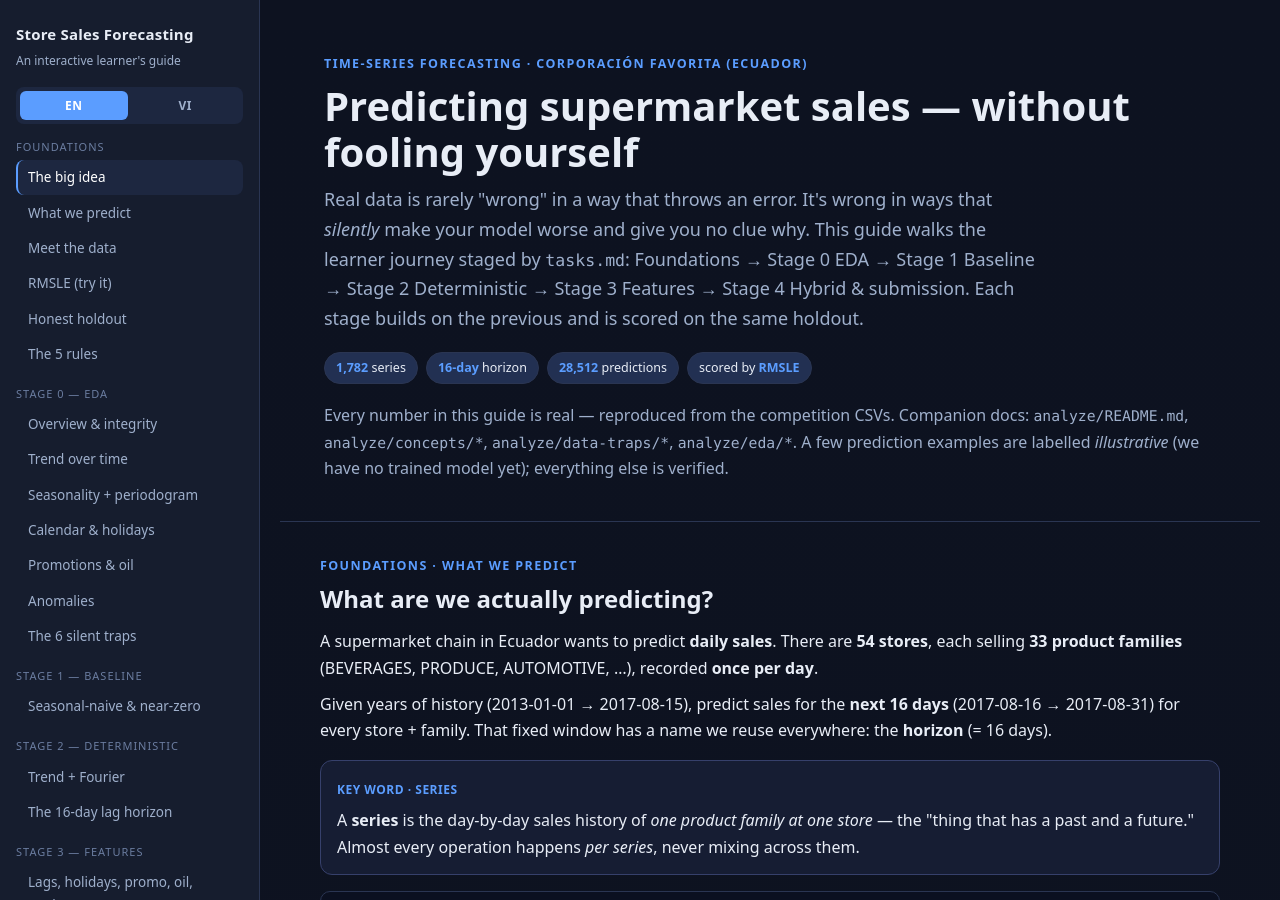
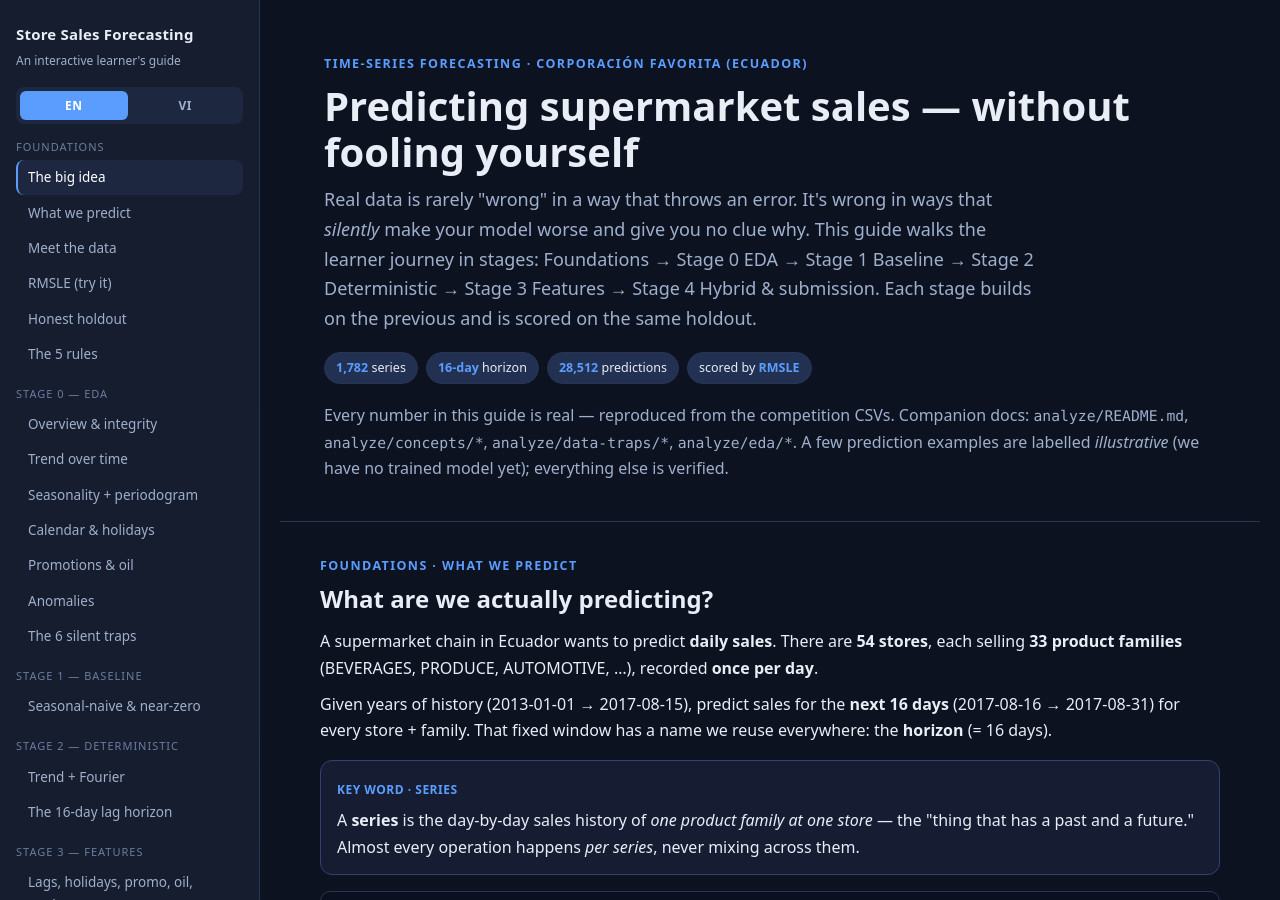
Before and after one commit to AIVIETNAM-AIO-DUC/AIO26-Module1-Team_Level_Up-Store-Sales-Forecasting, a Jekyll site: the page built from docs/index.html, in a window 1280 px wide and 900 px high. Built offline with Jekyll 4.4.1, drawn with Linux system fonts in a browser that asks for light colours.

Commit message:
fix leak docs

```diff
--- a/docs/index.html
+++ b/docs/index.html
@@ -51,10 +51,9 @@ permalink: /
       <h2>Predicting supermarket sales — without fooling yourself</h2>
       <p class="lead">Real data is rarely "wrong" in a way that throws an error. It's wrong in ways
       that <em>silently</em> make your model worse and give you no clue why. This guide walks the
-      learner journey staged by <code>tasks.md</code>: Foundations → Stage&nbsp;0 EDA →
-      Stage&nbsp;1 Baseline → Stage&nbsp;2 Deterministic → Stage&nbsp;3 Features → Stage&nbsp;4
-      Hybrid &amp; submission. Each stage builds on the previous and is scored on the same
-      holdout.</p>
+      learner journey in stages: Foundations → Stage&nbsp;0 EDA → Stage&nbsp;1 Baseline →
+      Stage&nbsp;2 Deterministic → Stage&nbsp;3 Features → Stage&nbsp;4 Hybrid &amp; submission.
+      Each stage builds on the previous and is scored on the same holdout.</p>
       <div class="badge-row">
         <span class="pill"><b>1,782</b> series</span>
         <span class="pill"><b>16-day</b> horizon</span>
--- a/docs/vi/index.html
+++ b/docs/vi/index.html
@@ -51,7 +51,7 @@ permalink: /vi/
       <h2>Dự đoán doanh số siêu thị — mà không tự đánh lừa bản thân</h2>
       <p class="lead">Dữ liệu thực hiếm khi "sai" theo kiểu báo lỗi. Nó sai theo cách
       <em>âm thầm</em> làm mô hình của bạn tệ đi mà không hề có manh mối nào. Hướng dẫn này đi theo
-      lộ trình học được chia tầng trong <code>tasks.md</code>: Nền tảng → Giai đoạn&nbsp;0 EDA →
+      lộ trình học chia thành các giai đoạn: Nền tảng → Giai đoạn&nbsp;0 EDA →
       Giai đoạn&nbsp;1 Baseline → Giai đoạn&nbsp;2 Deterministic → Giai đoạn&nbsp;3 Features →
       Giai đoạn&nbsp;4 Hybrid &amp; submission. Mỗi giai đoạn xây trên giai đoạn trước và được
       chấm trên cùng một holdout.</p>
```
